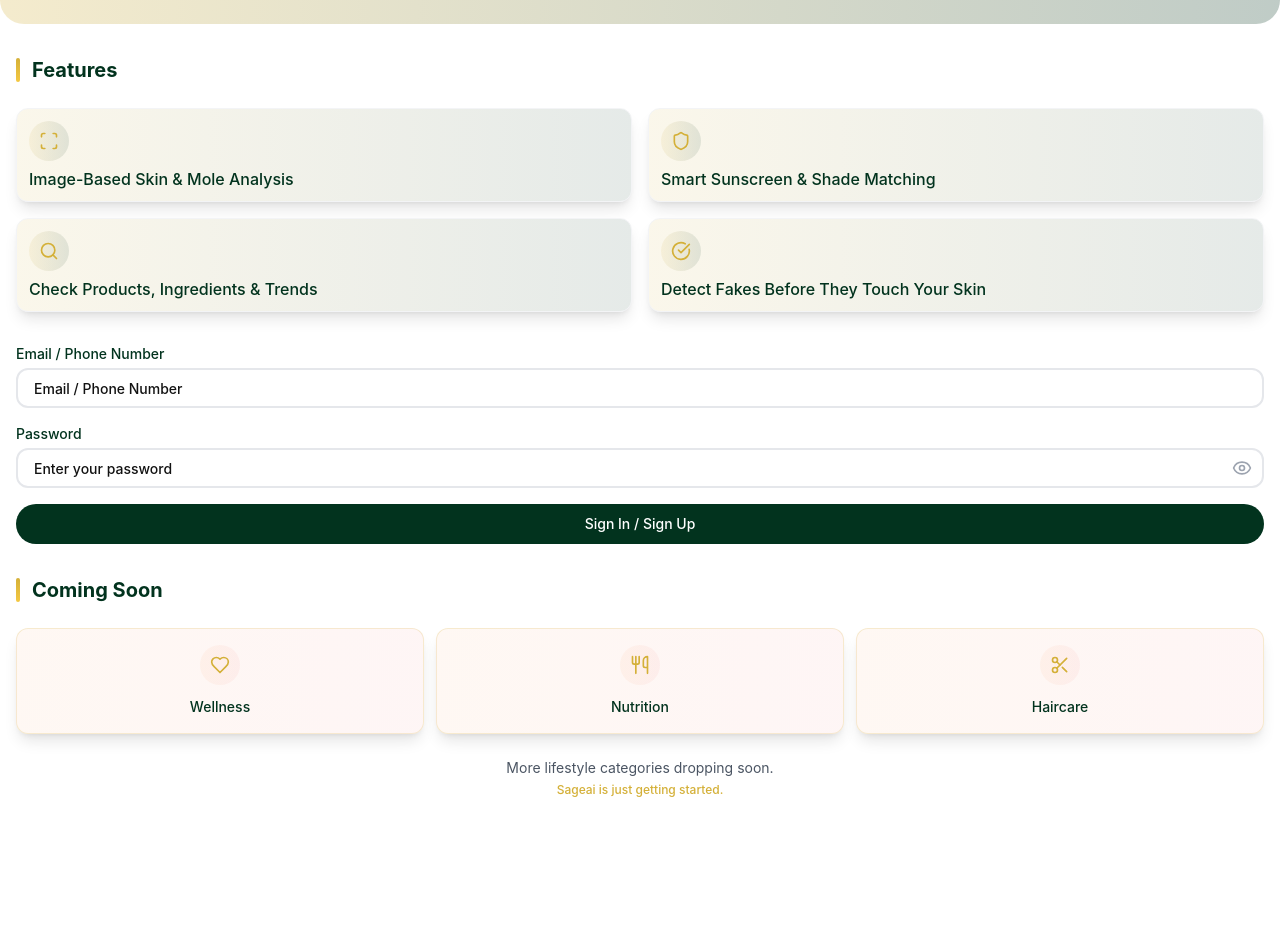
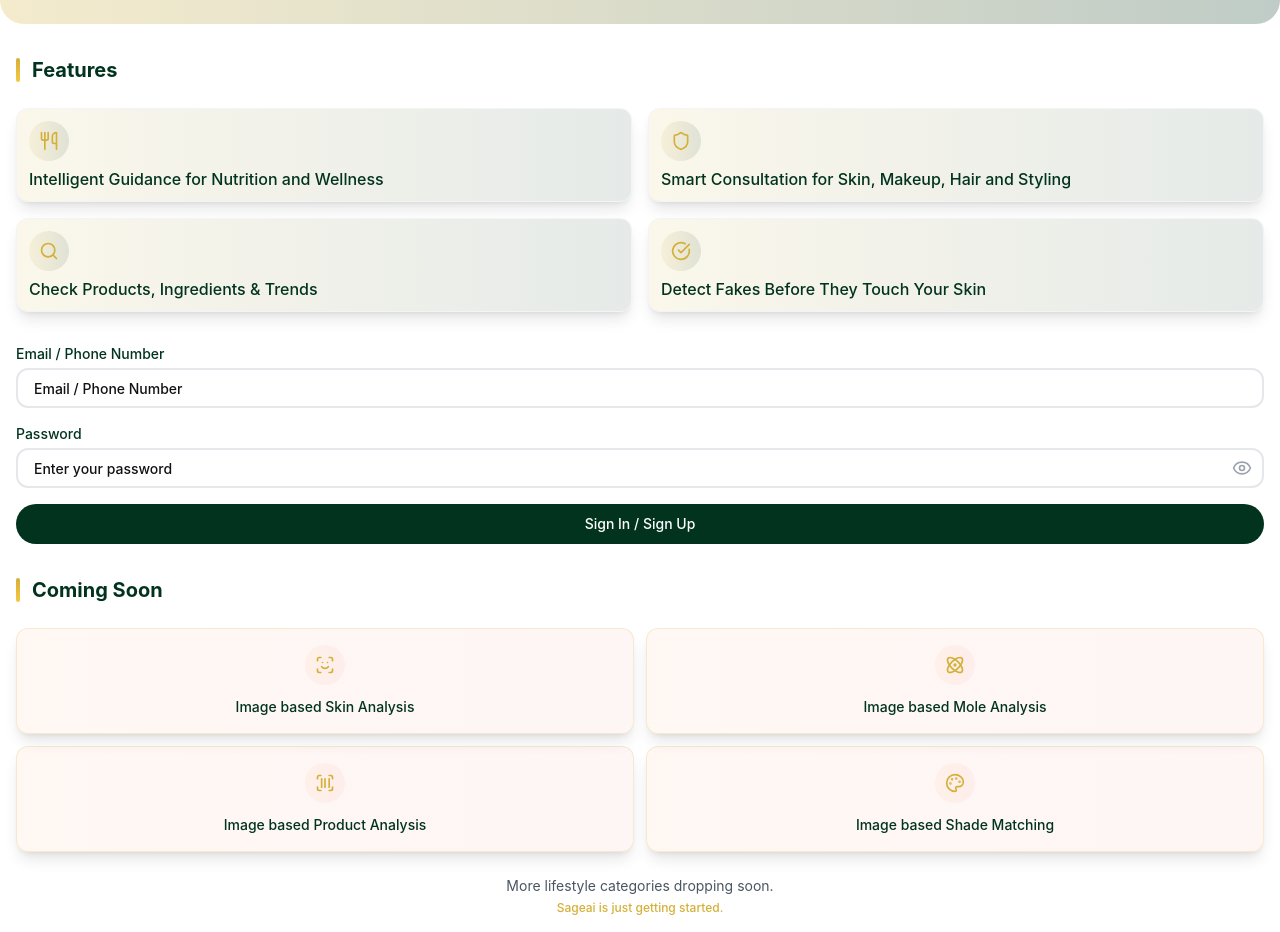
Before and after one commit to ProfiStack/sageAi, a Next.js app in the folder frontend/: page / in a window 1280 px wide. Shown: the part 248-1180 px from the top of the page. Before the commit the page ends 1062 px from the top, so only its background shows below. Built offline with nearby package versions, Linux system fonts and the light colour scheme; no server answers.

Commit message:
ui fixes

```diff
--- a/frontend/CustomComponents/Login/Login.jsx
+++ b/frontend/CustomComponents/Login/Login.jsx
@@ -237,19 +237,19 @@
             <h2 className="text-xl font-bold text-[#02331E]">Coming Soon</h2>
           </div>
 
-          <div className="grid grid-cols-3 gap-3 mb-6">
+          <div className="grid grid-cols-2 gap-3 mb-6">
             {comingSoon.map((item, index) => (
               <div
                 key={index}
-                className="group bg-gradient-to-r from-orange-500/5 to-red-500/5  border border-[#D4B038]/20 rounded-xl p-4 text-center shadow-lg hover:border-[#D4B038]/40 transition-all duration-300 hover:-translate-y-1 relative overflow-hidden"
+                className="group bg-gradient-to-r from-orange-500/5 to-red-500/5  border border-[#D4B038]/20 rounded-xl py-4 px-2 text-center shadow-lg hover:border-[#D4B038]/40 transition-all duration-300 hover:-translate-y-1 relative overflow-hidden"
               >
                 <div className="absolute inset-0  to-transparent opacity-0 group-hover:opacity-100 transition-opacity duration-300"></div>
 
-                <div className="relative z-10">
+                <div className="relative  ">
                   <div className="w-10 h-10  bg-gradient-to-r from-orange-500/5 to-red-500/5 rounded-full flex items-center justify-center text-[#D4B038] mb-3 mx-auto group-hover:scale-110 transition-transform duration-300">
                     {item.icon}
                   </div>
-                  <h3 className="text-sm font-medium text-[#02331E]">
+                  <h3 className="text-sm font-medium text-[#02331E] w-full">
                     {item.title}
                   </h3>
                 </div>
--- a/frontend/mockData/homeMockData.js
+++ b/frontend/mockData/homeMockData.js
@@ -96,7 +96,8 @@
         title: "Beauty Breakdown",
         icon: Camera,
         route: "/makeup/beauty-breakdown",
-        description: "Step-by-step analysis of your makeup look",
+        description:
+          "Analyze your products and ingredients to see how well they work for you.",
       },
       {
         title: "Flawless Factor",
--- a/frontend/mockData/imageAnalysisPopupData.js
+++ b/frontend/mockData/imageAnalysisPopupData.js
@@ -15,4 +15,9 @@
     route: "/shade-matching",
     title: "Shade Matching",
   },
+  {
+    image: "/images/mole.png",
+    route: "/mole-analysis",
+    title: "Mole Analysis",
+  },
 ];
--- a/frontend/mockData/loginMockData.js
+++ b/frontend/mockData/loginMockData.js
@@ -1,21 +1,23 @@
 import {
+  Atom,
   CheckCircle,
-  Heart,
+  Palette,
   Scan,
-  Scissors,
+  ScanBarcodeIcon,
+  ScanFace,
   Search,
   Shield,
   Utensils,
 } from "lucide-react";
 export const featuresData = [
   {
-    icon: <Scan className="w-5 h-5" />,
+    icon: <Utensils className="w-5 h-5" />,
 
-    title: "Image-Based Skin & Mole Analysis",
+    title: "Intelligent Guidance for Nutrition and Wellness",
   },
   {
     icon: <Shield className="w-5 h-5" />,
-    title: "Smart Sunscreen & Shade Matching",
+    title: "Smart Consultation for Skin, Makeup, Hair and Styling",
   },
   {
     icon: <Search className="w-5 h-5" />,
@@ -29,18 +31,24 @@
 
 export const comingSoonData = [
   {
-    icon: <Heart className="w-5 h-5" />,
-    title: "Wellness",
+    icon: <ScanFace className="w-5 h-5" />,
+    title: "Image based Skin Analysis",
     color: "from-pink-500 to-rose-500",
   },
   {
-    icon: <Utensils className="w-5 h-5" />,
-    title: "Nutrition",
+    icon: <Atom className="w-5 h-5" />,
+    title: "Image based Mole Analysis",
+    color: "from-green-500 to-emerald-500",
+  },
+
+  {
+    icon: <ScanBarcodeIcon className="w-5 h-5" />,
+    title: "Image based Product Analysis",
     color: "from-green-500 to-emerald-500",
   },
   {
-    icon: <Scissors className="w-5 h-5" />,
-    title: "Haircare",
-    color: "from-purple-500 to-indigo-500",
+    icon: <Palette className="w-5 h-5" />,
+    title: "Image based Shade Matching",
+    color: "from-green-500 to-emerald-500",
   },
 ];
```
Also changed, not shown: 1 other file (tests, documents, lock files or other folders).
